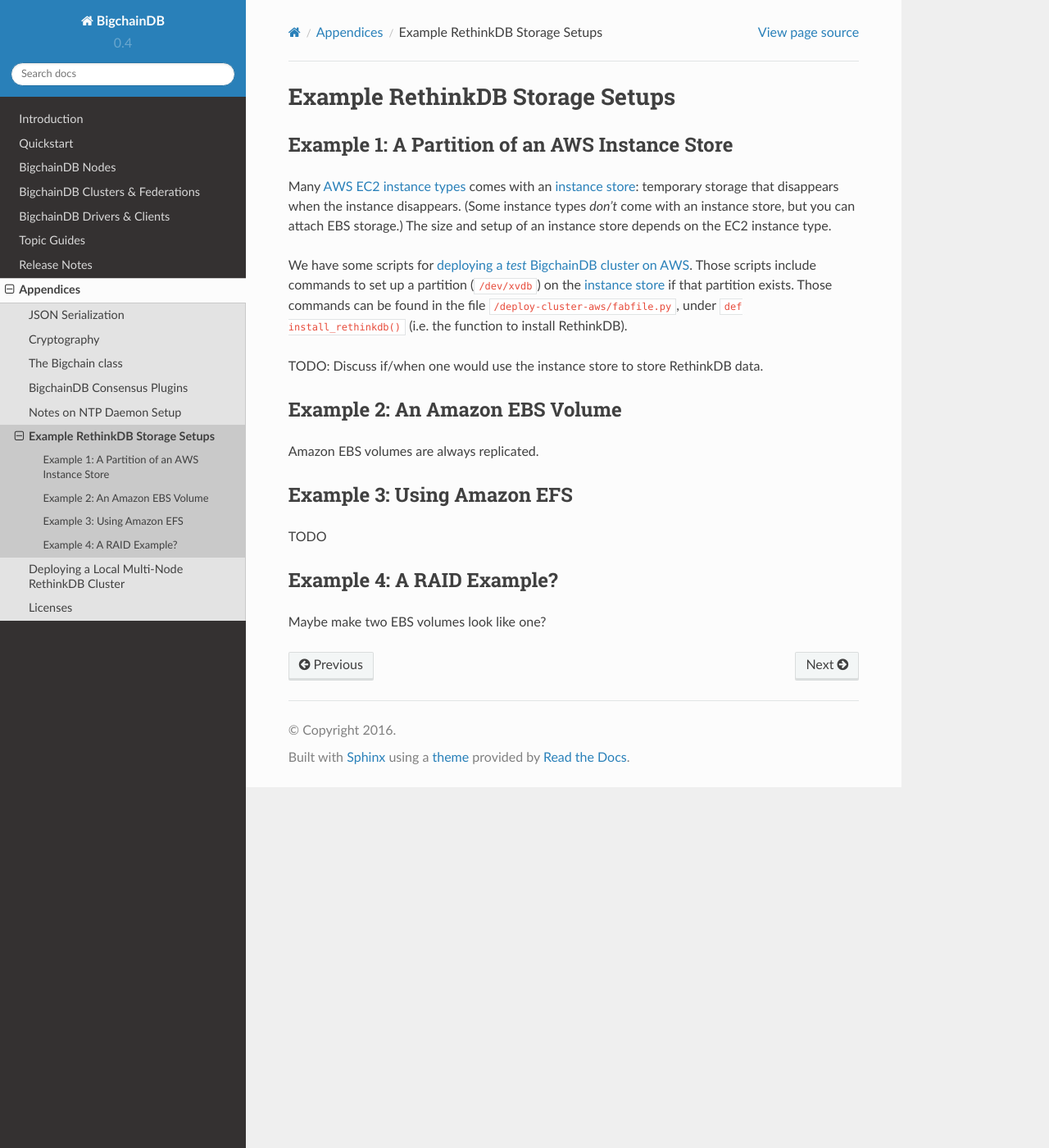
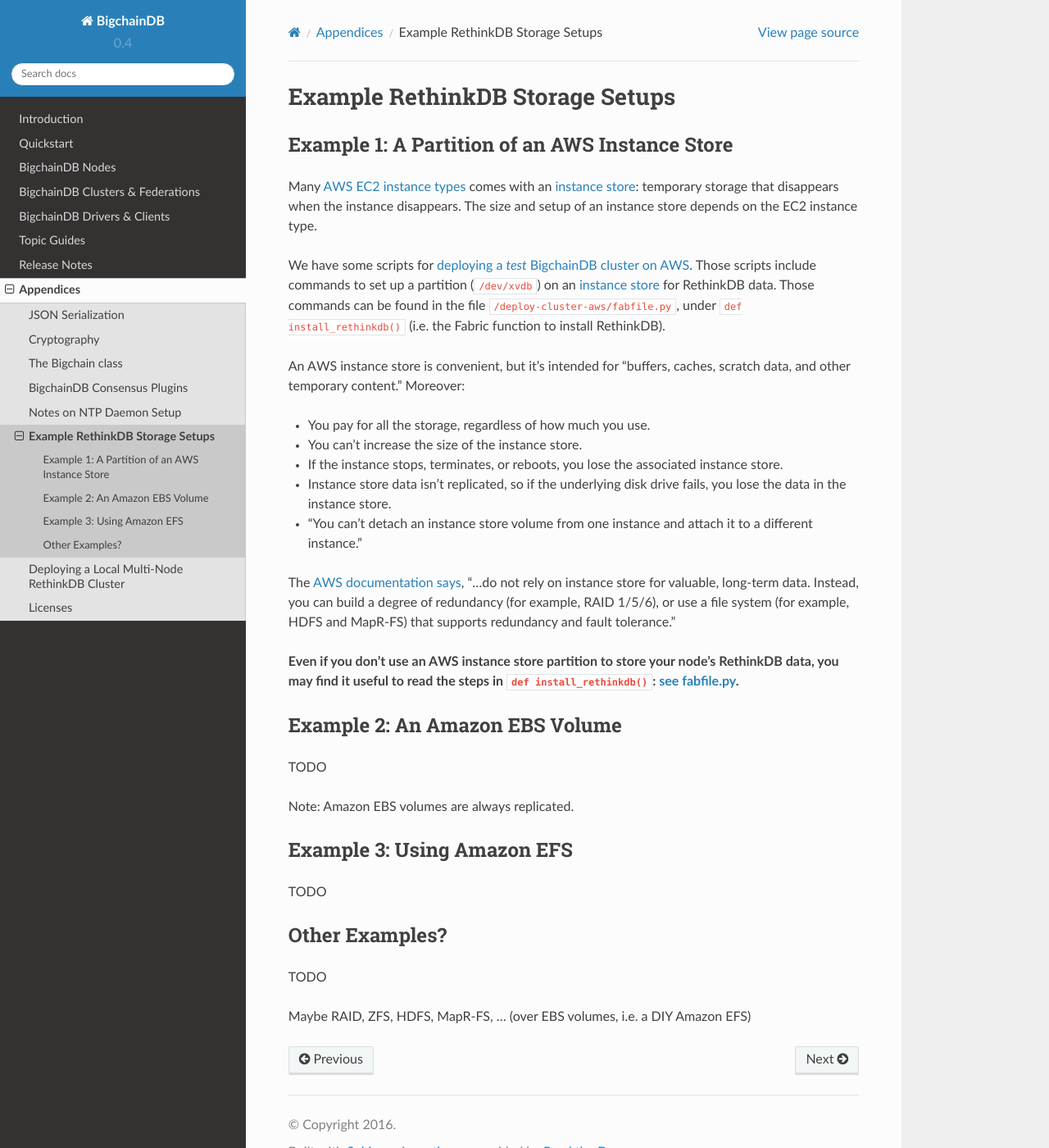
Before and after one commit to bigchaindb/bigchaindb, a Sphinx documentation site: the page built from docs/source/appendices/example-rethinkdb-storage-setups.md, in a window 1280 px wide and 1400 px high. Shown: the whole window at 82% size. Built offline with Sphinx 7.4.7 and the Read the Docs theme 2.0.0, drawn with Linux system fonts in a browser that asks for light colours.

Commit message:
Docs: Explained why not use AWS instance store for DB storage

```diff
--- a/docs/source/appendices/example-rethinkdb-storage-setups.md
+++ b/docs/source/appendices/example-rethinkdb-storage-setups.md
@@ -2,18 +2,28 @@
 
 ## Example 1: A Partition of an AWS Instance Store
 
-Many [AWS EC2 instance types](https://aws.amazon.com/ec2/instance-types/) comes with an [instance store](https://docs.aws.amazon.com/AWSEC2/latest/UserGuide/InstanceStorage.html): temporary storage that disappears when the instance disappears. (Some instance types _don't_ come with an instance store, but you can attach EBS storage.) The size and setup of an instance store depends on the EC2 instance type.
+Many [AWS EC2 instance types](https://aws.amazon.com/ec2/instance-types/) comes with an [instance store](https://docs.aws.amazon.com/AWSEC2/latest/UserGuide/InstanceStorage.html): temporary storage that disappears when the instance disappears. The size and setup of an instance store depends on the EC2 instance type.
 
-We have some scripts for [deploying a _test_ BigchainDB cluster on AWS](../clusters-feds/deploy-on-aws.html). Those scripts include commands to set up a partition (`/dev/xvdb`) on the [instance store](https://docs.aws.amazon.com/AWSEC2/latest/UserGuide/InstanceStorage.html) if that partition exists. Those commands can be found in the file `/deploy-cluster-aws/fabfile.py`, under `def install_rethinkdb()` (i.e. the function to install RethinkDB).
+We have some scripts for [deploying a _test_ BigchainDB cluster on AWS](../clusters-feds/deploy-on-aws.html). Those scripts include commands to set up a partition (`/dev/xvdb`) on an [instance store](https://docs.aws.amazon.com/AWSEC2/latest/UserGuide/InstanceStorage.html) for RethinkDB data. Those commands can be found in the file `/deploy-cluster-aws/fabfile.py`, under `def install_rethinkdb()` (i.e. the Fabric function to install RethinkDB).
 
+An AWS instance store is convenient, but it's intended for "buffers, caches, scratch data, and other temporary content." Moreover:
 
-TODO: Discuss if/when one would use the instance store to store RethinkDB data.
+* You pay for all the storage, regardless of how much you use.
+* You can't increase the size of the instance store.
+* If the instance stops, terminates, or reboots, you lose the associated instance store.
+* Instance store data isn't replicated, so if the underlying disk drive fails, you lose the data in the instance store.
+* "You can't detach an instance store volume from one instance and attach it to a different instance."
 
+The [AWS documentation says](https://docs.aws.amazon.com/AWSEC2/latest/UserGuide/InstanceStorage.html), "...do not rely on instance store for valuable, long-term data. Instead, you can build a degree of redundancy (for example, RAID 1/5/6), or use a file system (for example, HDFS and MapR-FS) that supports redundancy and fault tolerance."
+
+**Even if you don't use an AWS instance store partition to store your node's RethinkDB data, you may find it useful to read the steps in `def install_rethinkdb()`: [see fabfile.py](https://github.com/bigchaindb/bigchaindb/blob/master/deploy-cluster-aws/fabfile.py).**
 
 
 ## Example 2: An Amazon EBS Volume
 
-Amazon EBS volumes are always replicated.
+TODO
+
+Note: Amazon EBS volumes are always replicated.
 
 
 ## Example 3: Using Amazon EFS
@@ -21,6 +31,8 @@
 TODO
 
 
-## Example 4: A RAID Example?
+## Other Examples?
 
-Maybe make two EBS volumes look like one?
+TODO
+
+Maybe RAID, ZFS, HDFS, MapR-FS, ... (over EBS volumes, i.e. a DIY Amazon EFS)
```
